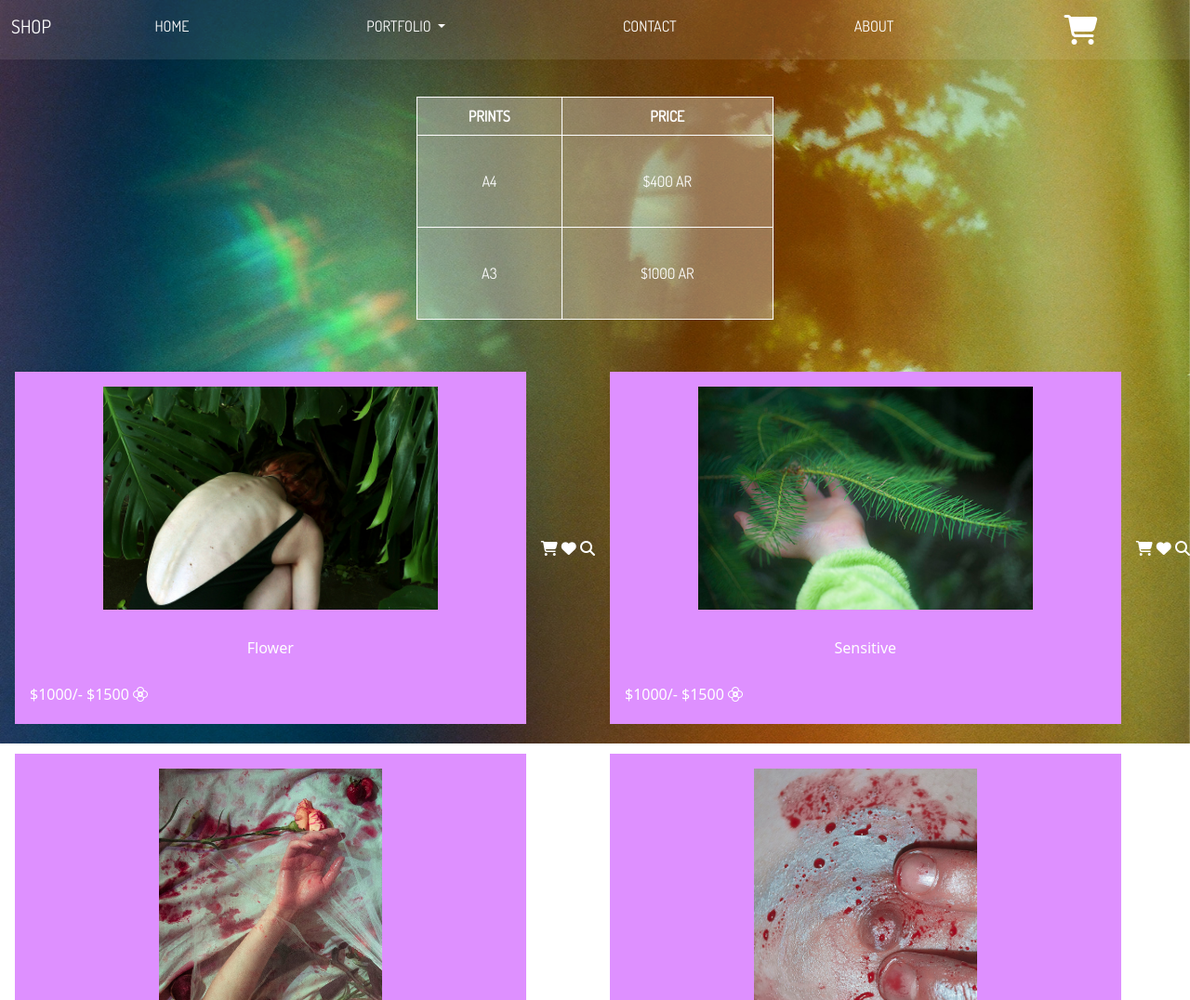
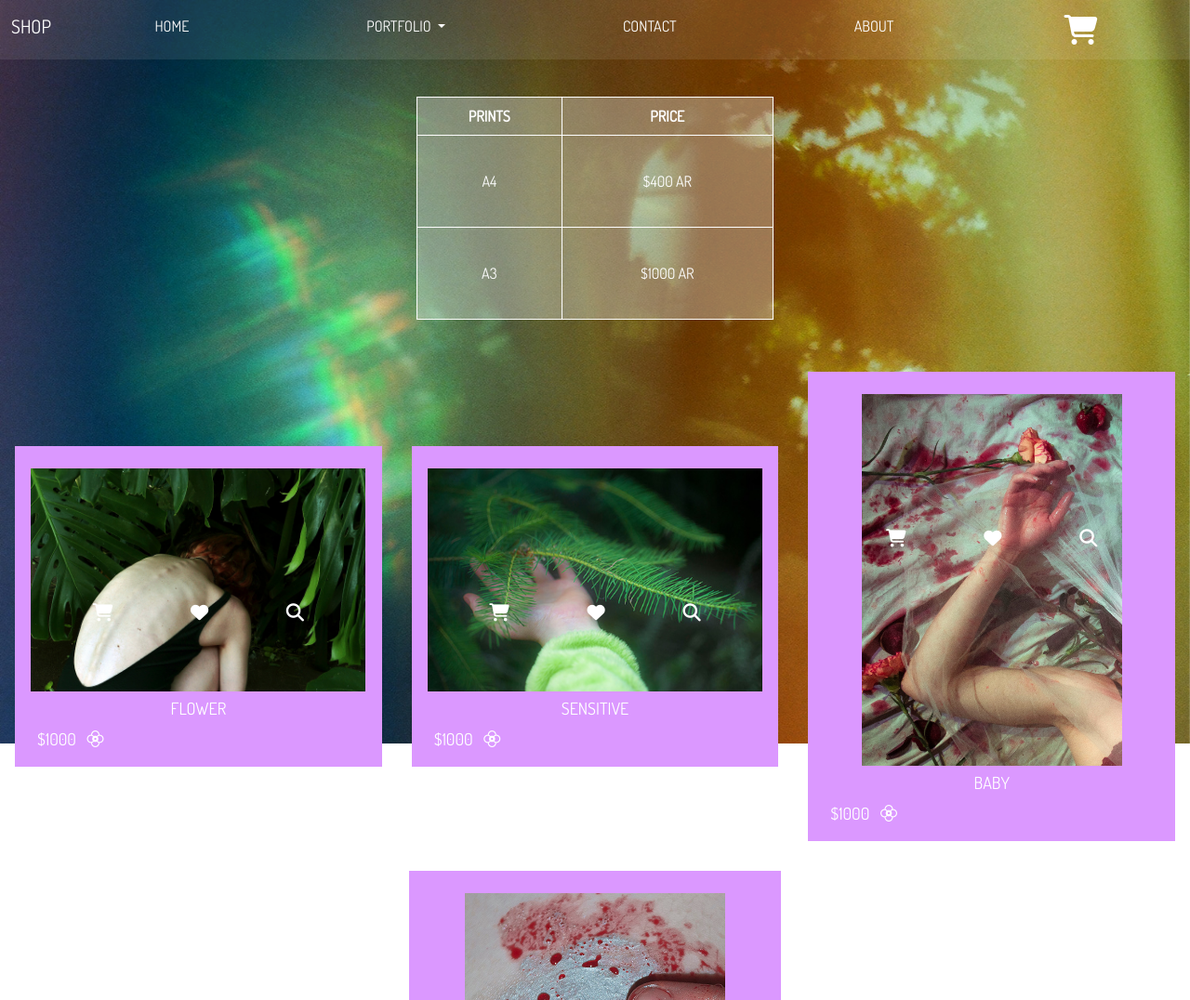
Before and after one commit to celestialblood/maira-pinetta, a website: page Pages/shop.html in a window 1280 px wide. Shown: the top 1076 px of the page at 93% size. Drawn offline with nearby package versions, Linux system fonts and the light colour scheme.

Commit message:
product box edit shop

```diff
--- a/Pages/shop.html
+++ b/Pages/shop.html
@@ -130,17 +130,17 @@
                 <div class="info">
                     <h3 class="title">Flower</h3>
                     <div class="subInfo">
-                        <div class="price"> $1000/- <span>$1500 </span><i class="bi bi-flower2"></i>
+                        <div class="price"> $1000 <i class="bi bi-flower2"></i>
                         </div>
                     </div>
                 </div>
 
-            </div>
+                <div class="overlay">
+                    <a href="#" style="--i:1;" class="fas fa-shopping-cart"></a>
+                    <a href="#" style="--i:2;" class="fas fa-heart"></a>
+                    <a href="#" style="--i:4;" class="fas fa-search"></a>
 
-            <div class="overlay">
-                <a href="#" style="--i:1;" class="fas fa-shopping-cart"></a>
-                <a href="#" style="--i:2;" class="fas fa-heart"></a>
-                <a href="#" style="--i:4;" class="fas fa-search"></a>
+                </div>
 
             </div>
 
@@ -153,17 +153,19 @@
                 <div class="info">
                     <h3 class="title">Sensitive</h3>
                     <div class="subInfo">
-                        <div class="price"> $1000/- <span>$1500 </span><i class="bi bi-flower2"></i>
+                        <div class="price"> $1000 <i class="bi bi-flower2"></i>
                         </div>
                     </div>
                 </div>
+
+                <div class="overlay">
+                    <a href="#" style="--i:1;" class="fas fa-shopping-cart"></a>
+                    <a href="#" style="--i:2;" class="fas fa-heart"></a>
+                    <a href="#" style="--i:4;" class="fas fa-search"></a>
+                </div>
+
             </div>
 
-            <div class="overlay">
-                <a href="#" style="--i:1;" class="fas fa-shopping-cart"></a>
-                <a href="#" style="--i:2;" class="fas fa-heart"></a>
-                <a href="#" style="--i:4;" class="fas fa-search"></a>
-            </div>
 
             <div class="box">
 
@@ -174,17 +176,17 @@
                 <div class="info">
                     <h3 class="title">Baby</h3>
                     <div class="subInfo">
-                        <div class="price"> $1000/- <span>$1500 </span><i class="bi bi-flower2"></i></div>
+                        <div class="price"> $1000 <i class="bi bi-flower2"></i></div>
                     </div>
                 </div>
+
+                <div class="overlay">
+                    <a href="#" style="--i:1;" class="fas fa-shopping-cart"></a>
+                    <a href="#" style="--i:2;" class="fas fa-heart"></a>
+                    <a href="#" style="--i:4;" class="fas fa-search"></a>
+                </div>
+
             </div>
-
-            <div class="overlay">
-                <a href="#" style="--i:1;" class="fas fa-shopping-cart"></a>
-                <a href="#" style="--i:2;" class="fas fa-heart"></a>
-                <a href="#" style="--i:4;" class="fas fa-search"></a>
-            </div>
-
 
             <div class="box">
 
@@ -195,18 +197,18 @@
                 <div class="info">
                     <h3 class="title">Soft</h3>
                     <div class="subInfo">
-                        <div class="price"> $1000/- <span>$1500 </span><i class="bi bi-flower2"></i>
+                        <div class="price"> $1000<i class="bi bi-flower2"></i>
                         </div>
                     </div>
                 </div>
+
+                <div class="overlay">
+                    <a href="#" style="--i:1;" class="fas fa-shopping-cart"></a>
+                    <a href="#" style="--i:2;" class="fas fa-heart"></a>
+                    <a href="#" style="--i:4;" class="fas fa-search"></a>
+                </div>
+
             </div>
-
-            <div class="overlay">
-                <a href="#" style="--i:1;" class="fas fa-shopping-cart"></a>
-                <a href="#" style="--i:2;" class="fas fa-heart"></a>
-                <a href="#" style="--i:4;" class="fas fa-search"></a>
-            </div>
-
 
         </div>
 
--- a/scss/main.scss
+++ b/scss/main.scss
@@ -452,9 +452,7 @@ h2{
 
     }
 
-    .container-fluid{
-        display:none;
-    }
+
 
 
     /*imagenes botones */
@@ -520,6 +518,9 @@ h2{
 
     }
 
+    .container-fluid{ //activo home con bootstrap
+        display:contents;
+    }
 
     .social-media{
 
@@ -635,17 +636,21 @@ h2{
 
             .box{
                 flex: 1 1 45vh; // repasar flex
-                margin: 2vh;
+                margin: 2vh ;
                 position: relative;
-                border: 1 solid #de90ff;
-                background-color:  #de90ff;
-
                 overflow: hidden;
+                max-width: 50vh;
+                background-color: #db98ff;
 
                 .image{
-                    padding: 2vh;
-                    background: #de90ff;
+                    padding-top: 3vh;
+                    padding-bottom: 1vh;
+                    padding-left:2vh ;
+                    padding-right: 2vh;
+                    background: #db98ff;
                     text-align: center;
+                    display: flex;
+                    justify-content: center;
 
                     .horizontal{
                         margin: 0 auto;
@@ -656,35 +661,63 @@ h2{
 
                     .vertical{
                         margin: 0 auto;
-                        height: 45vh;
-                        width: 30vh;
+                        height: 50vh;
+                        width: 35vh;
                         object-fit: cover;
                     }
 
                 }
 
                 .info{
-                    padding: 1vh;
-                    color: #ffffff;
+                    @include tipografia( $colorfont, $font);
                     text-align: center;
-                    font-size: medium;
+                    font-size: large;
+                    text-transform: uppercase;
 
                     .title{
-                        @extend .info
+                        @extend .info;
+
                     }
 
                     .subInfo{
                         display: flex;
                         align-items: center;
                         justify-content: space-between;
-                        padding: 1.5vh 1vh;
+                        padding-left: 3vh;
+                        padding-bottom: 2vh;
+                        padding-top:0vh;
 
                         .price{
+                            font-size: large;
+                            @include tipografia( $colorfont, $font);
 
+                            i{
+                                padding-left: 1vh;
+                            }
                         }
                     }
 
+                }
 
+                .overlay{
+                    position: absolute;
+                    top: 0;
+                    left: 0;
+                    height: 45vh;
+                    width: 100%;
+
+                    display: flex;
+                    align-items: center;
+                    justify-content: space-evenly;
+
+                    a{
+                        font-size: larger;
+                    }
+                    a:hover{
+                        color: #de90ff;
+                        transition: 0.7s;
+                        font-size:4vh;
+                    }
                 }
 
             } //box
```
Also changed, not shown: css/main.css.
